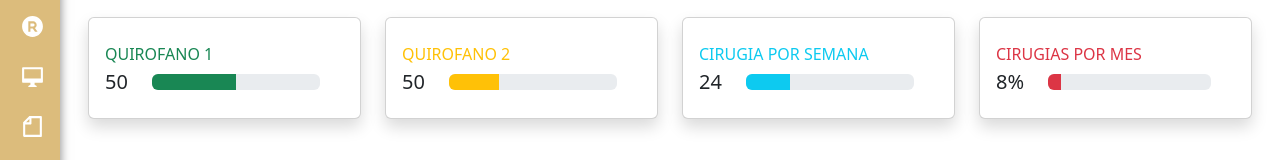
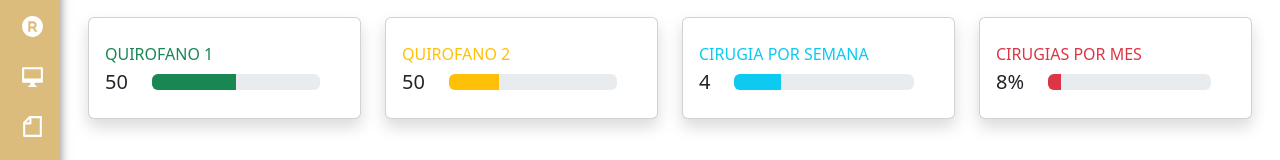
Before and after one commit to Adolfo2803/Proyecto-sishasmf, an Angular app: page /dashboard in a window 1280 px wide. Shown: the part 124-284 px from the top of the page. Built offline with nearby package versions, Linux system fonts and the light colour scheme.

Commit message:
logro: se reduce de 24 a 2

```diff
--- a/src/app/business/dashboard/dashboard.component.html
+++ b/src/app/business/dashboard/dashboard.component.html
@@ -74,7 +74,7 @@
                             </div>
                             <div class="row no-gutters align-items-center">
                                 <div class="col-auto">
-                                    <div class="h5 mb-0 mr-3 font-weight-bold text-gray-800">24</div>
+                                    <div class="h5 mb-0 mr-3 font-weight-bold text-gray-800">4</div>
                                 </div>
                                 <div class="col">
                                     <div class="progress progress-sm mr-2">
```
